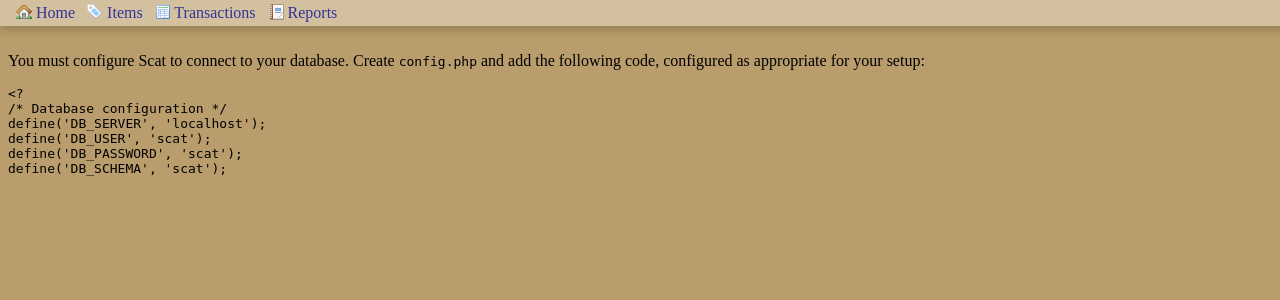
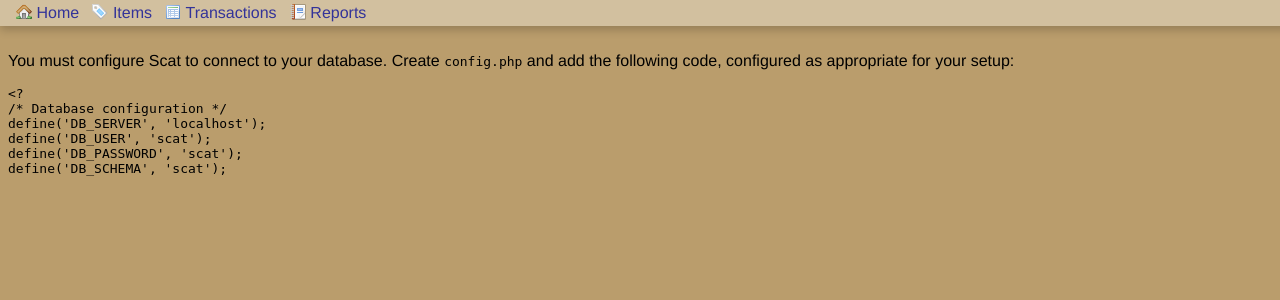
Before and after one commit to jimwins/scat, a PHP site: page /scat.php in a window 1280 px wide. Shown: the top 300 px of the page. Run offline with PHP 8.4, Linux system fonts and the light colour scheme; a stand-in replaces the project's code that opens the database connection; some libraries are stand-ins or nearby versions.

Commit message:
Set default font

```diff
--- a/scat.php
+++ b/scat.php
@@ -17,7 +17,11 @@ header("content-type: text/html;charset=utf-8");?>
 <head>
  <title><?=ashtml($title)?></title>
  <style type="text/css">
-  body { background: #ba9d6c; padding-top: 28px; }
+  body {
+   font-family: "Helvetica Neue", "Helvetica", sans-serif;
+   background: #ba9d6c;
+   padding-top: 28px;
+  }
 
   header {
    width: 100%;
```
